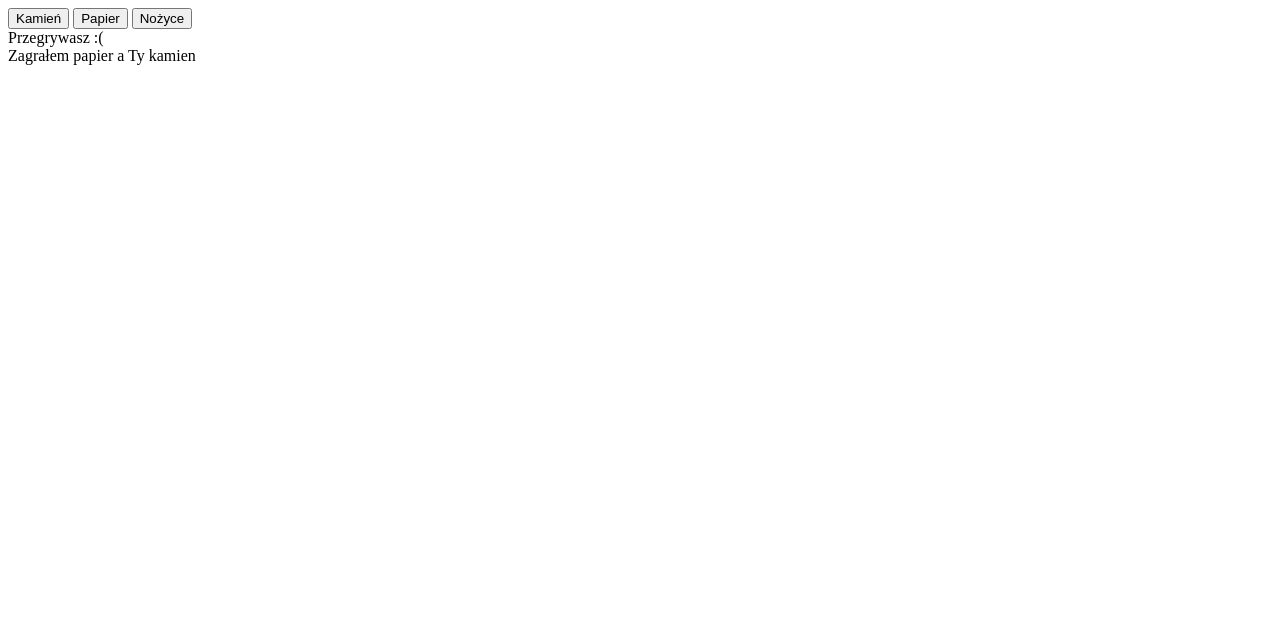
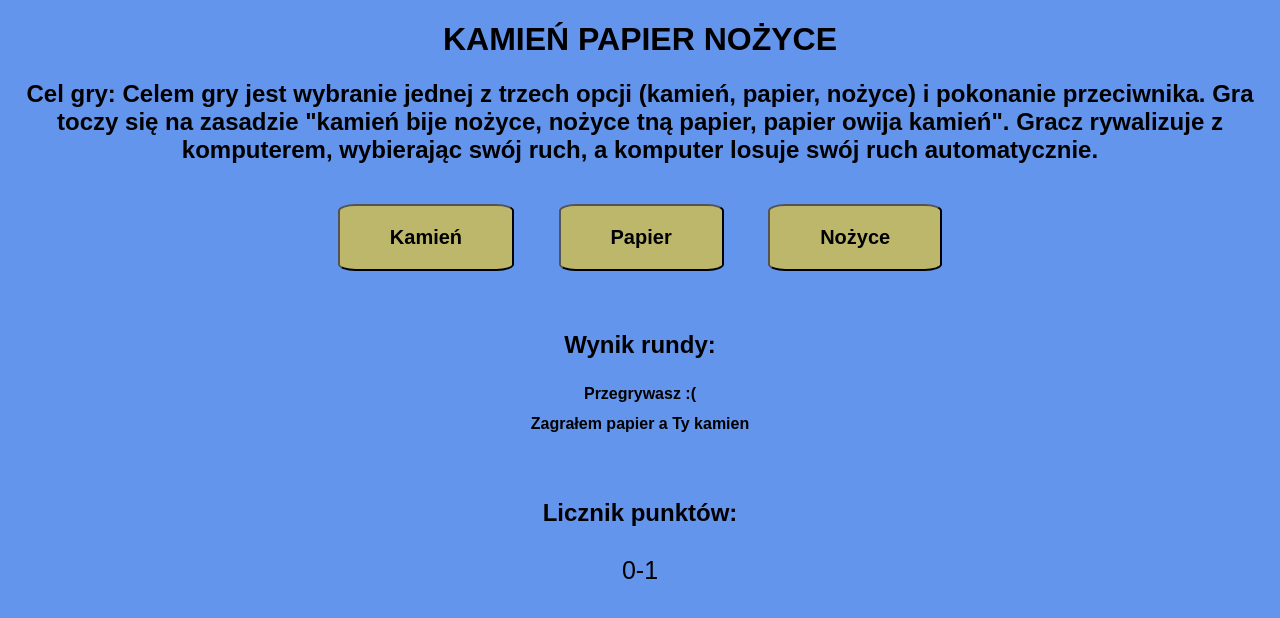
Before and after one commit to PaulinaP20/javascript-prework, a website: page index.html in a window 1280 px wide. Both pictures are taken after a click on the button "Kamień". Drawn offline with nearby package versions, Linux system fonts and the light colour scheme; files that its build step writes are made by us from their sources.

Commit message:
add final version

```diff
--- a/index.html
+++ b/index.html
@@ -6,15 +6,24 @@
 	<link rel="stylesheet" href="css/style.css">
 </head>
 <body>
+	<h1> KAMIEŃ PAPIER NOŻYCE</h1>
+	<h2>Cel gry: Celem gry jest wybranie jednej z trzech opcji (kamień, papier, nożyce) i pokonanie przeciwnika. Gra toczy się na zasadzie "kamień bije nożyce, nożyce tną papier, papier owija kamień". Gracz rywalizuje z komputerem, wybierając swój ruch, a komputer losuje swój ruch automatycznie.</h2>
 	<div class="container">
 		<div id="buttons">
-            <button id="button-rock">Kamień</button>
-            <button id="button-paper">Papier</button>
-            <button id="button-scissors">Nożyce</button>
+            <button type="button" id="button-rock">Kamień</button>
+            <button type="button" id="button-paper">Papier</button>
+            <button type="button" id="button-scissors">Nożyce</button>
         </div>
-		<div id="messages">
+	</div>
 
-        </div>
+	<div class="score-container">
+		<h2>Wynik rundy: </h2>
+		<div id="messages"></div>
+	</div>
+
+	<div class="counter">
+		<h2>Licznik punktów: </h2>
+		<p id="score-display">0-0</p>
 	</div>
 	<script src="js/functions.js"></script>
 	<script src="js/script.js"></script>
--- a/js/script.js
+++ b/js/script.js
@@ -1,12 +1,14 @@
 
 
-
+let playerScore=0
+let computerScore=0
 
 var argButtonName, buttonRock, buttonPaper, buttonScissors;
 
 function buttonClicked(argButtonName) {
     clearMessages();
     console.log(argButtonName+' został kliknięty!');
+
     function getMoveName (argMoveId) {
         console.log('wywolano funkcje getMoveName z argumentem '+ argMoveId);
         if (argMoveId=='1') {
@@ -29,17 +31,24 @@ function buttonClicked(argButtonName) {
         console.log ('wywolano funckcje displayResult z argumentami:' + argPlayerMove + ',' + argComputerMove)
         if (argPlayerMove =='papier' && argComputerMove=='kamien') {
             printMessage('Wygrywasz!');
+            playerScore++
         }   else if (argPlayerMove=='kamien' && argComputerMove=='nozyce') {
             printMessage('Wygrywasz!');
+            playerScore++
         }   else if (argPlayerMove=='nozyce' && argComputerMove=='papier'){
             printMessage('Wygrywasz!');
+            playerScore++
         }   else if (argComputerMove==argPlayerMove) {
             printMessage('Mamy remis');
         }
             else {
             printMessage('Przegrywasz :(');
+            computerScore++
         }
+        document.getElementById('score-display').textContent=`${playerScore}-${computerScore}`
+
         printMessage('Zagrałem ' + argComputerMove + ' a Ty ' + argPlayerMove);
+
     }
 
 
--- a/sass/style.scss
+++ b/sass/style.scss
@@ -0,0 +1,66 @@
+/* global */
+*, *::before, *::after {
+    box-sizing: border-box;
+  }
+
+  body {
+    margin: 0 auto;
+    padding: 0;
+    font-family: Arial, Helvetica, sans-serif;
+    background-color: cornflowerblue;
+  }
+
+  h1,h2 {
+    text-align: center;;
+  }
+  .container {
+    max-width: 1140px;
+    padding:0 20px;
+    margin: 0 auto;
+    display:flex;
+    align-items: center;
+    justify-content: center;
+
+  }
+
+
+  .score-container {
+    max-width:1140px;
+    padding:20px 20px;
+    margin: 0 auto;
+
+  }
+
+  button {
+    padding:20px 50px;
+    margin:20px;
+    background-color:darkkhaki;
+    color:black;
+    font-size: 20px;
+    font-weight:bold;
+    border-radius: 10%;
+  }
+
+  button:hover {
+    background-color: burlywood;
+    cursor:pointer;
+  }
+
+  #messages {
+    font-size: 16px;
+    margin:20px 0;
+    line-height: 1.9;
+    font-weight: bold;
+    text-align: center;
+  }
+
+  .counter {
+    text-align: center;
+  }
+
+  .counter p {
+    font-size: 25px;
+    text-align: center;
+    margin:20px auto;
+    line-height: 1.9;
+  }
```
Also changed, not shown: css/style.css (added), 1 other file.
